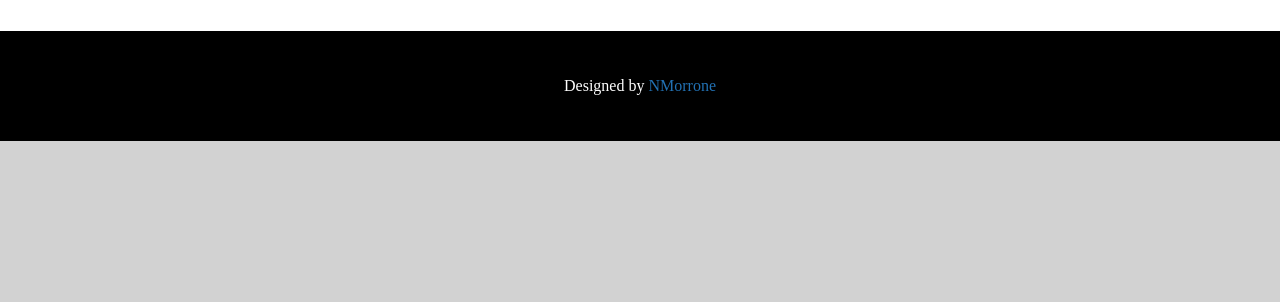
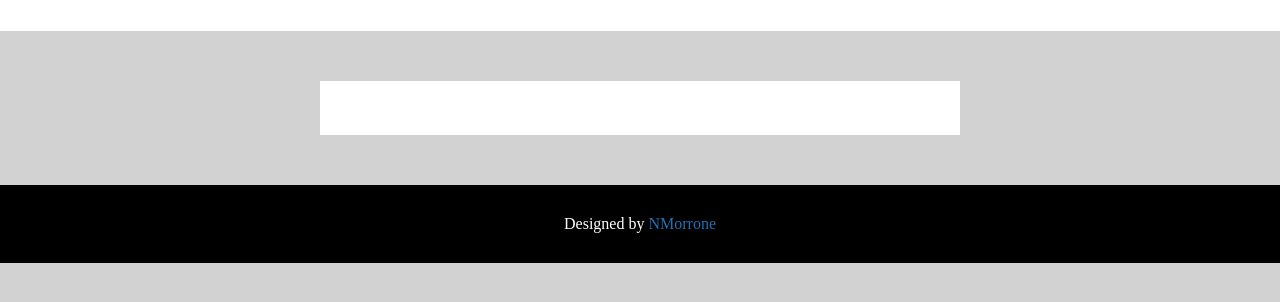
Before and after one commit to nmorrone/html-css-toboolist, a plain HTML site: page index.html in a window 1280 px wide. Shown: the part 66-368 px from the top of the page. Drawn offline with Linux system fonts and the light colour scheme.

Commit message:
reset rules added

```diff
--- a/css/style.css
+++ b/css/style.css
@@ -1,12 +1,18 @@
+* {
+    box-sizing: border-box;
+    margin: 0;
+    padding: 0;
+}
+
 body {
-    margin: auto;
+
     background-color: #d2d2d2;
 }
 
 .top-header {
     background-color: #fff;
     padding: 30px 60px;
-    margin: auto;
+
 }
 
 footer {
@@ -24,3 +30,9 @@ a {
 a:hover {
     text-decoration: underline;
 }
+
+.content {
+    width: 50%;
+    background-color: #fff;
+    margin: 50px auto;
+}
--- a/index.html
+++ b/index.html
@@ -17,6 +17,13 @@
 
     </header>
 
+    <div class="content">
+        <br>
+        <br>
+        <br>
+
+    </div>
+
 
     <footer>
         <p>Designed by <a href="https://github.com/nmorrone">NMorrone</a></p>
```
